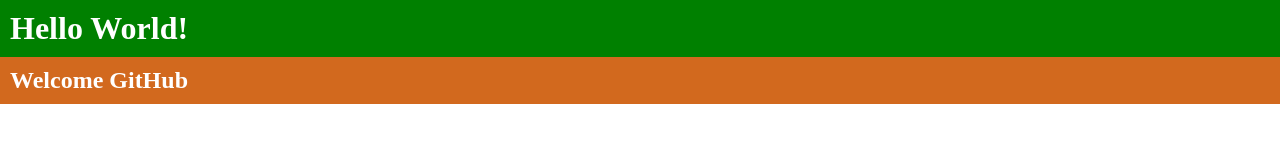
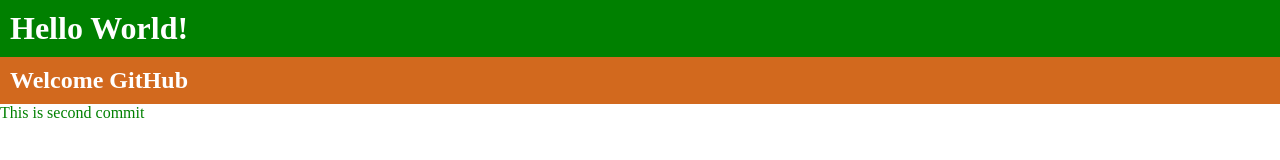
Before and after one commit to GTs-Projects/FE-108-6, a plain HTML site: page index.html in a window 1280 px wide. Drawn offline with Linux system fonts and the light colour scheme.

Commit message:
second commit

```diff
--- a/index.html
+++ b/index.html
@@ -9,5 +9,6 @@
   <body>
     <h1>Hello World!</h1>
     <h2>Welcome GitHub</h2>
+    <p>This is second commit</p>
   </body>
 </html>
--- a/style.css
+++ b/style.css
@@ -15,3 +15,7 @@ h2 {
   color: white;
   padding: 10px;
 }
+
+p {
+  color: green;
+}
```
